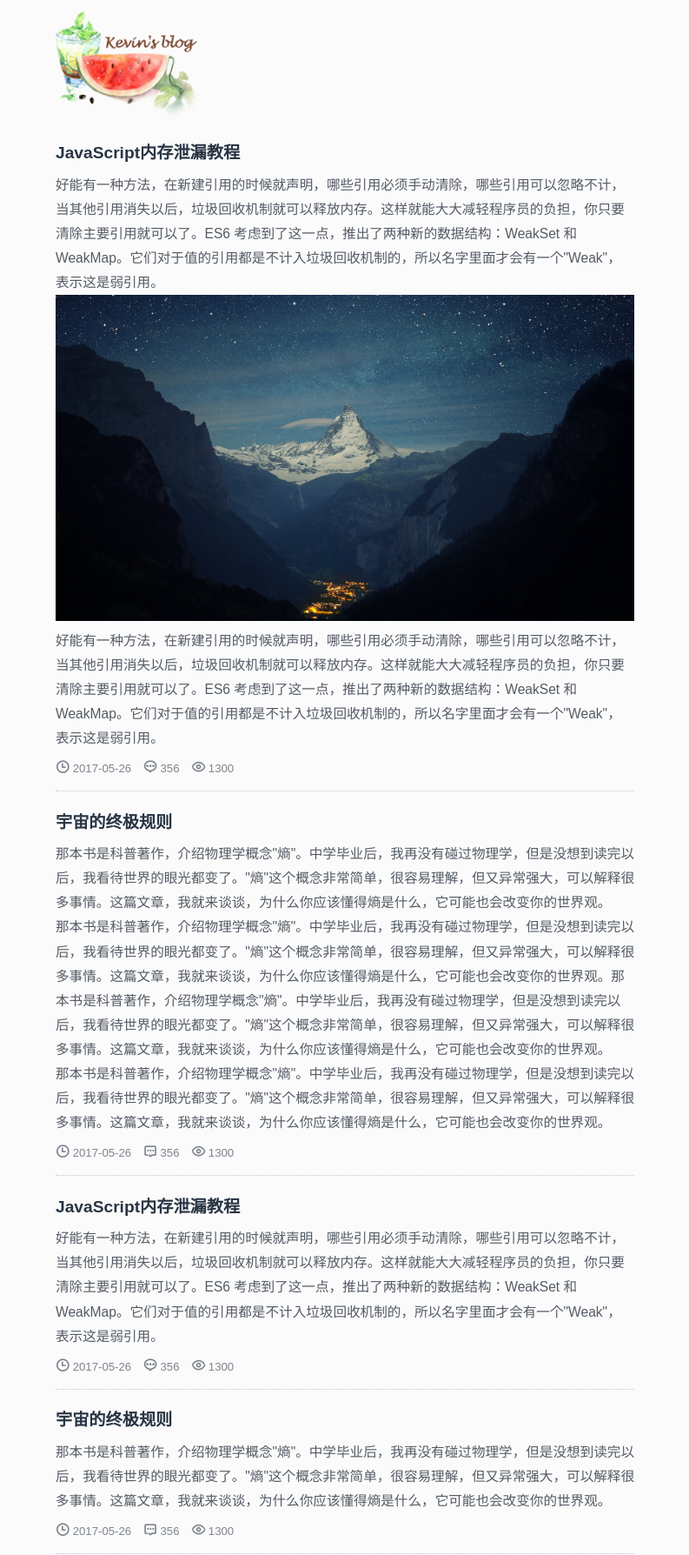
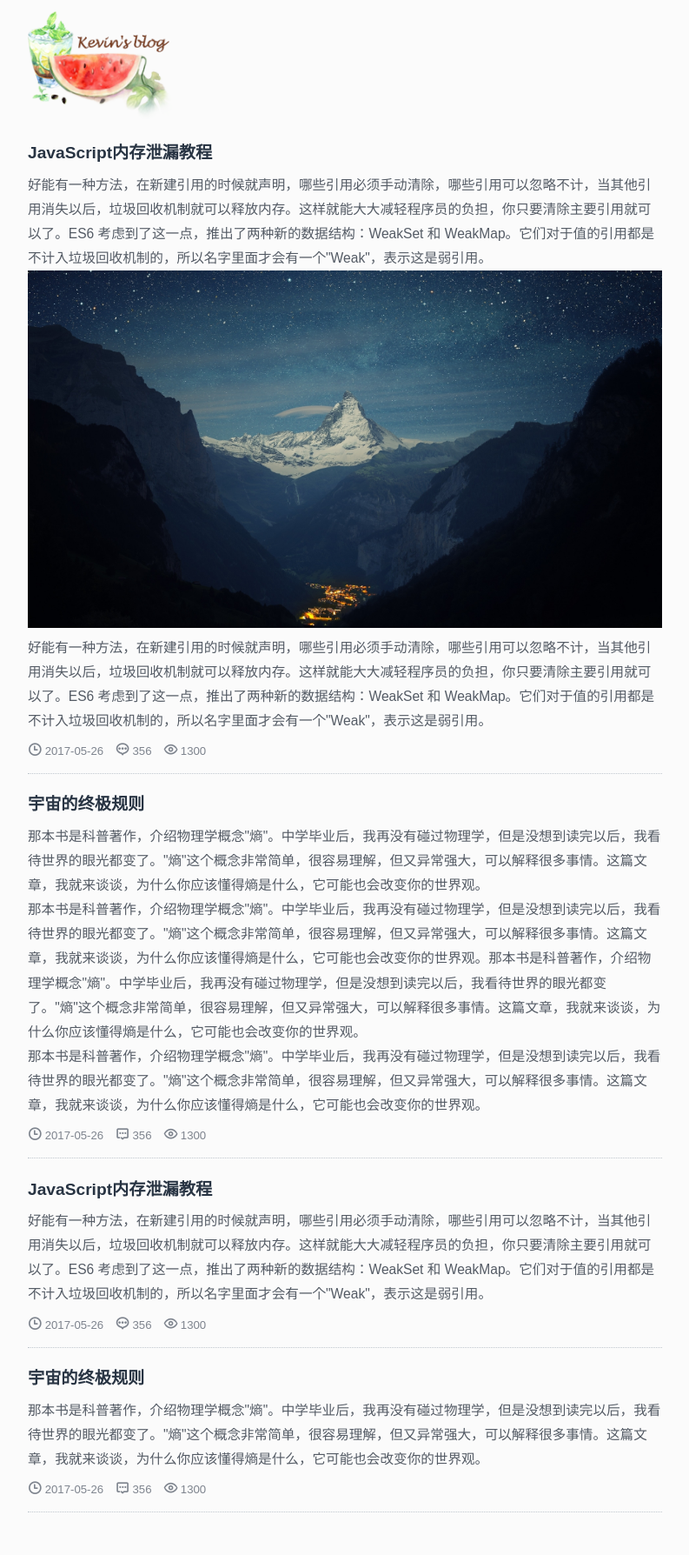
Before and after one commit to FishBooy/Test, a PHP site: page / in a window 1280 px wide. Shown: the whole page at 87% size, without its empty margins (243-1036 px from the left). After the commit the page ends 1739 px from the top, so only its background shows below. Run offline with PHP 8.4, Linux system fonts and the light colour scheme.

Commit message:
home to github
1030

```diff
--- a/css/base.css
+++ b/css/base.css
@@ -9,14 +9,14 @@
     overflow: hidden;
     zoom: 1;
 }
-.transition600{
-    transition: all 0.6s;
+.transition300{
+    transition: all 0.3s;
 }
 .transition400{
     transition: all 0.4s;
 }
 .main-wrapper{
-    width: 55%;
+    width: 60%;
     margin: 0 auto;
 }
 
@@ -51,7 +51,7 @@
 .article-wrap.chosen-arc{
     background: #fff;
     border-color:#e3e6ea;
-    box-shadow: 0 1px 4px rgba(100,100,100,.18);
+    box-shadow: 0 1px 3px rgba(100,100,100,.14);
     left: 8px;
 }
 /*列表-标题*/
@@ -128,6 +128,6 @@
 }
 @media (min-width: 1200px) {
     .main-wrapper{
-        width: 55%;
+        width: 60%;
     }
 }
--- a/index.html
+++ b/index.html
@@ -19,8 +19,8 @@
     </div>
 
     <div class="main-wrapper main-content">
-        <div class="article-wrap transition600">
-            <h2 class="article-title transition400"><a href="" class="transition400">JavaScript内存泄漏教程</a></h2>
+        <div class="article-wrap transition400">
+            <h2 class="article-title transition300"><a href="" class="transition300">JavaScript内存泄漏教程</a></h2>
             <div class="article-body">
                 <p>好能有一种方法，在新建引用的时候就声明，哪些引用必须手动清除，哪些引用可以忽略不计，当其他引用消失以后，垃圾回收机制就可以释放内存。这样就能大大减轻程序员的负担，你只要清除主要引用就可以了。ES6 考虑到了这一点，推出了两种新的数据结构：WeakSet 和 WeakMap。它们对于值的引用都是不计入垃圾回收机制的，所以名字里面才会有一个"Weak"，表示这是弱引用。</p>
                 <img src="images/img1.jpg">
@@ -32,8 +32,8 @@
                 <span class="article-info-attention"><i class="iconfont icon-attention"></i> 1300</span>
             </div>
         </div>
-        <div class="article-wrap transition600">
-            <h2 class="article-title transition400"><a href="" class="transition400">宇宙的终极规则</a></h2>
+        <div class="article-wrap transition400">
+            <h2 class="article-title transition300"><a href="" class="transition300">宇宙的终极规则</a></h2>
             <div class="article-body">
                 <p>那本书是科普著作，介绍物理学概念"熵"。中学毕业后，我再没有碰过物理学，但是没想到读完以后，我看待世界的眼光都变了。"熵"这个概念非常简单，很容易理解，但又异常强大，可以解释很多事情。这篇文章，我就来谈谈，为什么你应该懂得熵是什么，它可能也会改变你的世界观。</p>
                 <p>那本书是科普著作，介绍物理学概念"熵"。中学毕业后，我再没有碰过物理学，但是没想到读完以后，我看待世界的眼光都变了。"熵"这个概念非常简单，很容易理解，但又异常强大，可以解释很多事情。这篇文章，我就来谈谈，为什么你应该懂得熵是什么，它可能也会改变你的世界观。那本书是科普著作，介绍物理学概念"熵"。中学毕业后，我再没有碰过物理学，但是没想到读完以后，我看待世界的眼光都变了。"熵"这个概念非常简单，很容易理解，但又异常强大，可以解释很多事情。这篇文章，我就来谈谈，为什么你应该懂得熵是什么，它可能也会改变你的世界观。</p>
@@ -45,8 +45,8 @@
                 <span class="article-info-attention"><i class="iconfont icon-attention"></i> 1300</span>
             </div>
         </div>
-        <div class="article-wrap transition600">
-            <h2 class="article-title transition400"><a href="" class="transition400">JavaScript内存泄漏教程</a></h2>
+        <div class="article-wrap transition400">
+            <h2 class="article-title transition300"><a href="" class="transition300">JavaScript内存泄漏教程</a></h2>
             <div class="article-body">
                 <p>好能有一种方法，在新建引用的时候就声明，哪些引用必须手动清除，哪些引用可以忽略不计，当其他引用消失以后，垃圾回收机制就可以释放内存。这样就能大大减轻程序员的负担，你只要清除主要引用就可以了。ES6 考虑到了这一点，推出了两种新的数据结构：WeakSet 和 WeakMap。它们对于值的引用都是不计入垃圾回收机制的，所以名字里面才会有一个"Weak"，表示这是弱引用。</p>
             </div>
@@ -57,8 +57,8 @@
             </div>
 
         </div>
-        <div class="article-wrap transition600">
-            <h2 class="article-title transition400"><a href="" class="transition400">宇宙的终极规则</a></h2>
+        <div class="article-wrap transition400">
+            <h2 class="article-title transition300"><a href="" class="transition300">宇宙的终极规则</a></h2>
             <div class="article-body">
                 <p>那本书是科普著作，介绍物理学概念"熵"。中学毕业后，我再没有碰过物理学，但是没想到读完以后，我看待世界的眼光都变了。"熵"这个概念非常简单，很容易理解，但又异常强大，可以解释很多事情。这篇文章，我就来谈谈，为什么你应该懂得熵是什么，它可能也会改变你的世界观。</p>
             </div>
```
